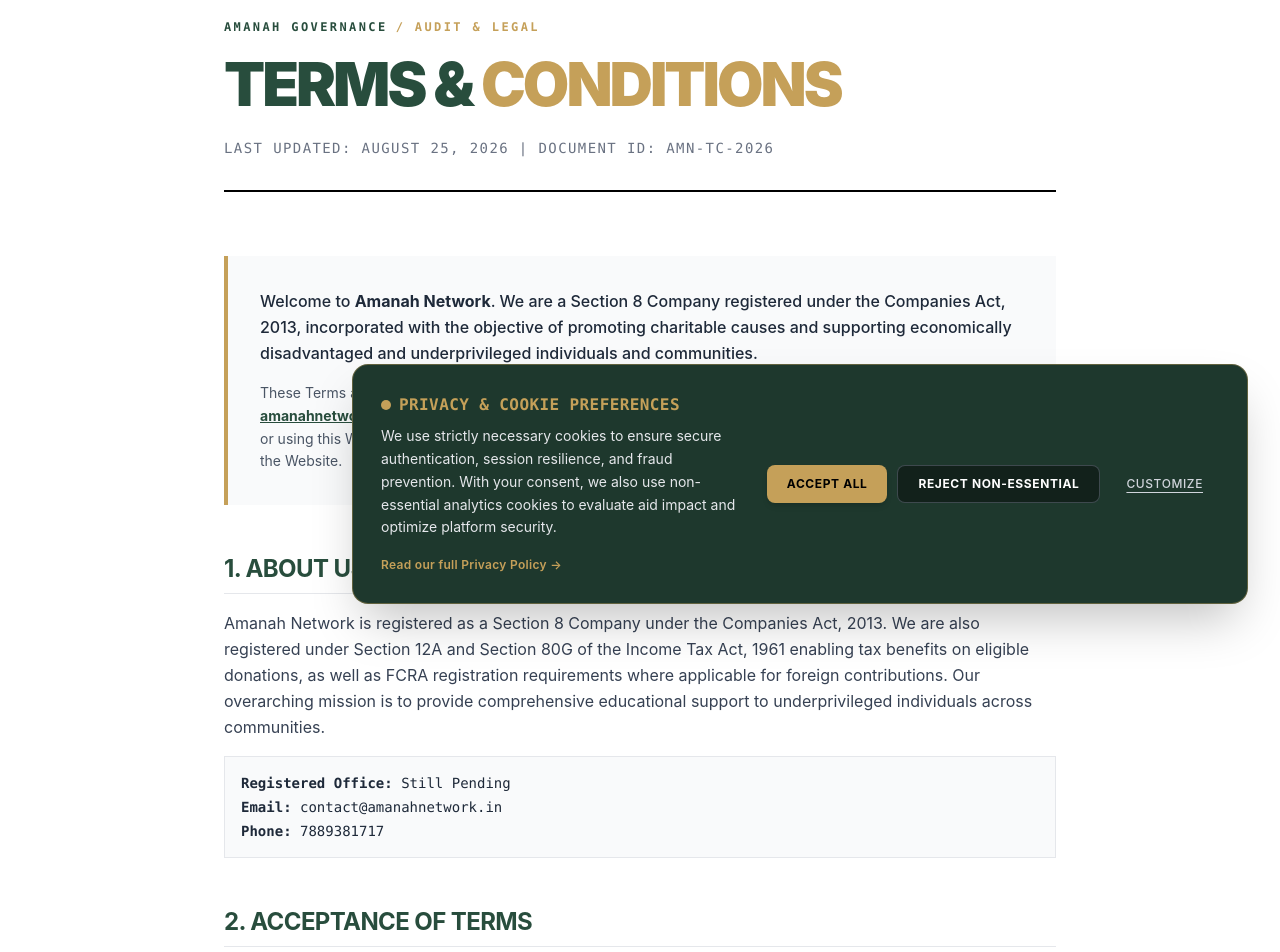
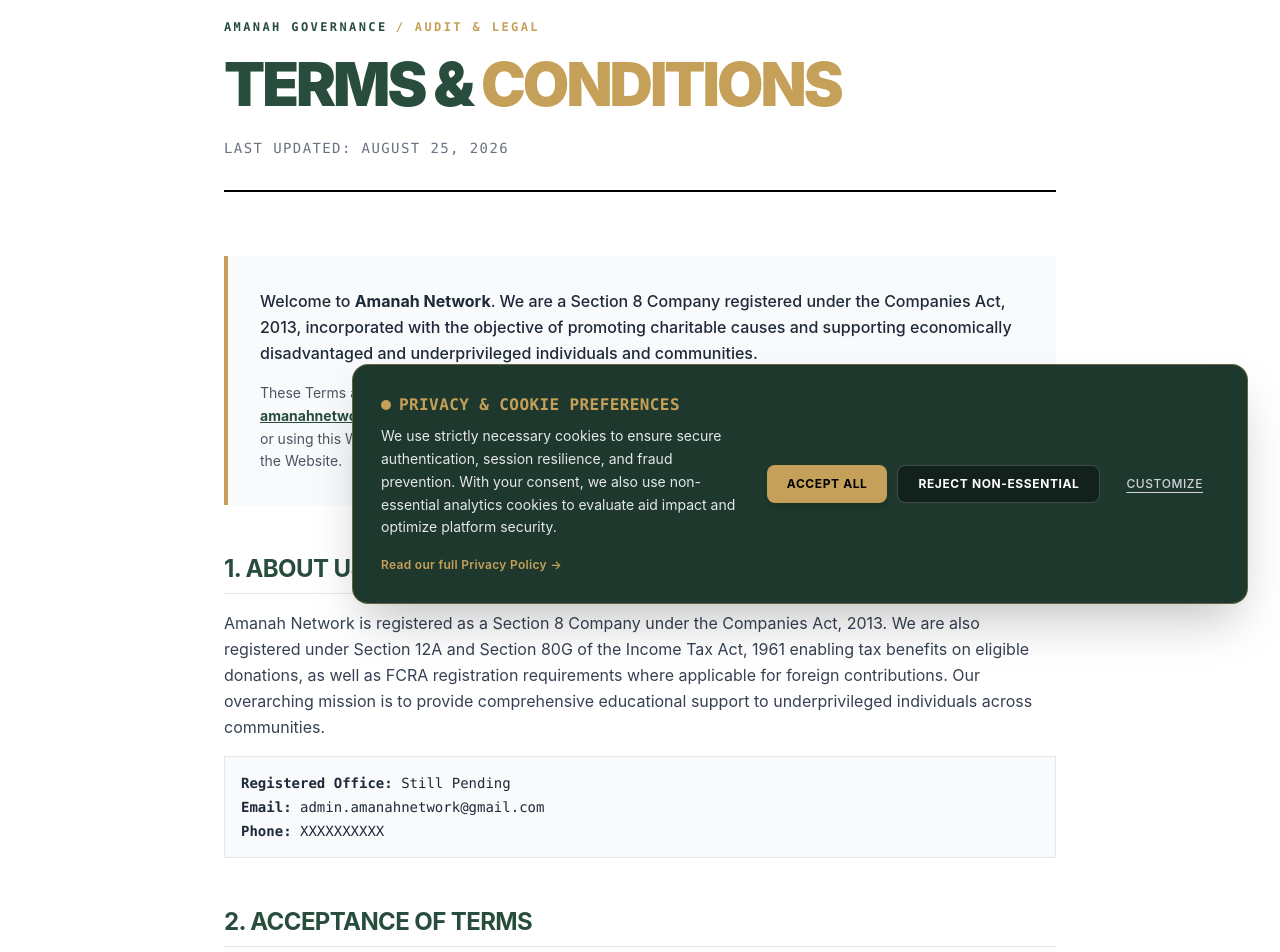
Before and after one commit to AmanahNetwork/amanahnetwork.org, a React (Vite) app in the folder amanah-frontend/: page /terms in a window 1280 px wide. Shown: the part 180-1132 px from the top of the page. Built offline with nearby package versions, Linux system fonts and the light colour scheme; no server answers.

Commit message:
update legal contact info, SEO metadata, and landing copy

```diff
--- a/amanah-frontend/index.html
+++ b/amanah-frontend/index.html
@@ -3,9 +3,23 @@
 
 <head>
   <meta charset="UTF-8" />
+  <meta name="viewport" content="width=device-width, initial-scale=1.0" />
+
+  <!-- Primary Title and Meta Description for Search Engines -->
+  <title>Amanah Network</title>
+  <meta name="description"
+    content="Amanah Network connects donors and communities transparently. Request aid, support grassroots initiatives, and track donation impact in real time." />
+
+  <!-- Favicon / Site Icon -->
   <link rel="icon" type="image/png" sizes="512x512" href="/amanahlogo-2.png" />
-  <meta name="viewport" content="width=device-width, initial-scale=1.0" />
-  <title>AMANAH NETWORK</title>
+  <link rel="apple-touch-icon" href="/amanahlogo-2.png" />
+
+  <!-- Open Graph Metadata (WhatsApp, LinkedIn, Twitter/X Previews) -->
+  <meta property="og:type" content="website" />
+  <meta property="og:title" content="Amanah Network" />
+  <meta property="og:description" content="Transparent, community-driven social initiatives and aid distribution." />
+  <meta property="og:image" content="https://amanahnetwork.in/amanahlogo-2.png" />
+  <meta property="og:url" content="https://amanahnetwork.in" />
 </head>
 
 <body>
--- a/amanah-frontend/src/features/public/Home.jsx
+++ b/amanah-frontend/src/features/public/Home.jsx
@@ -17,7 +17,7 @@
           GOVERNANCE.
         </h1>
         <p className="max-w-xl text-lg md:text-xl text-gray-600 mb-12 leading-relaxed">
-          The Amanah Network utilizes blockchain technology to create a decentralised, 100% transparent educational sponsorship platform for underprivileged youth.
+          The Amanah Network utilizes Real-time technology to create a decentralised, 100% transparent educational sponsorship platform for underprivileged youth.
         </p>
         <Link to="/vision" className="inline-block px-10 py-4 bg-black text-white font-bold uppercase tracking-widest hover:bg-[#C5A059] transition-all duration-300">
           Explore Vision & Mission
--- a/amanah-frontend/src/features/public/PrivacyPolicy.jsx
+++ b/amanah-frontend/src/features/public/PrivacyPolicy.jsx
@@ -13,7 +13,7 @@
           <span className="text-[#284D3D]">Privacy</span> <span className="text-[#C5A059]">Policy</span>
         </h1>
         <p className="text-sm font-mono uppercase tracking-widest text-gray-500">
-          Last Updated: August 25, 2026 | Version 1.0
+          Last Updated: August 25, 2026
         </p>
       </header>
 
@@ -93,7 +93,7 @@
             7. Grievance Officer & Contact Information
           </h2>
           <p className="leading-relaxed">
-            For any inquiries, concerns, or data access requests regarding this Privacy Policy, please contact our designated Grievance Officer (Legal & Governance Cell, Amanah Network) via email at contact@amanahnetwork.in, phone at 7889381717, or mail at our Registered Entity in India. We aim to acknowledge all privacy inquiries within 3 business days and resolve them within 7 business days of receipt.
+            For any inquiries, concerns, or data access requests regarding this Privacy Policy, please contact our designated Grievance Officer (Legal & Governance Cell, Amanah Network) via email at admin.amanahnetwork@gmail.com, phone at XXXXXXXXXX, or mail at our Registered Entity in India. We aim to acknowledge all privacy inquiries within 3 business days and resolve them within 7 business days of receipt.
           </p>
         </section>
 
--- a/amanah-frontend/src/features/public/Terms.jsx
+++ b/amanah-frontend/src/features/public/Terms.jsx
@@ -13,7 +13,7 @@
           <span className="text-[#284D3D]">Terms &</span> <span className="text-[#C5A059]">Conditions</span>
         </h1>
         <p className="text-sm font-mono uppercase tracking-widest text-gray-500">
-          Last Updated: August 25, 2026 | Document ID: AMN-TC-2026
+          Last Updated: August 25, 2026
         </p>
       </header>
 
@@ -44,8 +44,8 @@
           </p>
           <div className="bg-gray-50 p-4 border border-gray-200 font-mono text-sm space-y-1 text-gray-800">
             <p><strong>Registered Office:</strong> Still Pending</p>
-            <p><strong>Email:</strong> contact@amanahnetwork.in</p>
-            <p><strong>Phone:</strong> 7889381717</p>
+            <p><strong>Email:</strong> admin.amanahnetwork@gmail.com</p>
+            <p><strong>Phone:</strong> XXXXXXXXXX</p>
           </div>
         </section>
 
@@ -199,7 +199,7 @@
             16. Contact Us
           </h2>
           <p className="leading-relaxed text-sm font-mono">
-            For inquiries regarding our terms, please contact Amanah Network (Registered Office: Still Pending) via email at contact@amanahnetwork.in or phone at 7889381717.
+            For inquiries regarding our terms, please contact Amanah Network (Registered Office: Still Pending) via email at admin.amanahnetwork@gmail.com or phone at XXXXXXXXXX.
           </p>
         </section>
 
```
